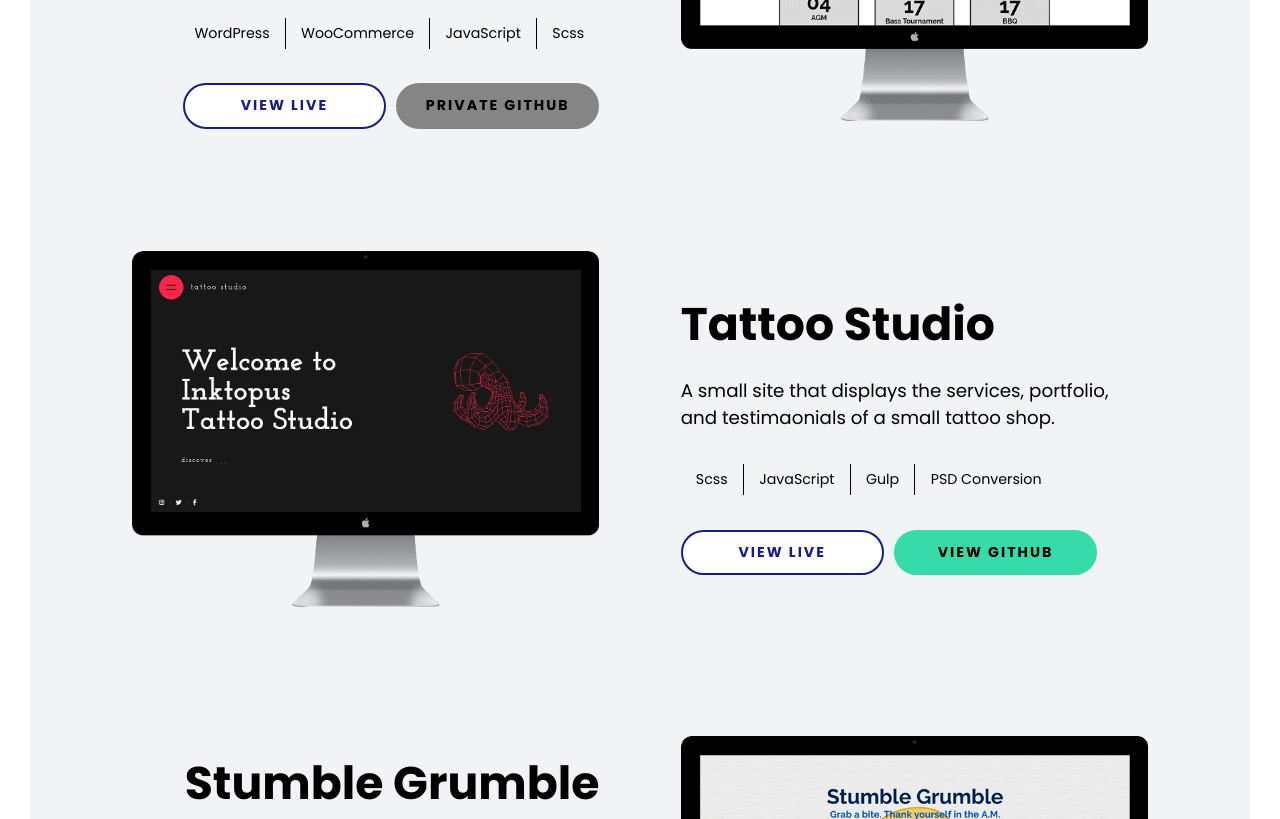
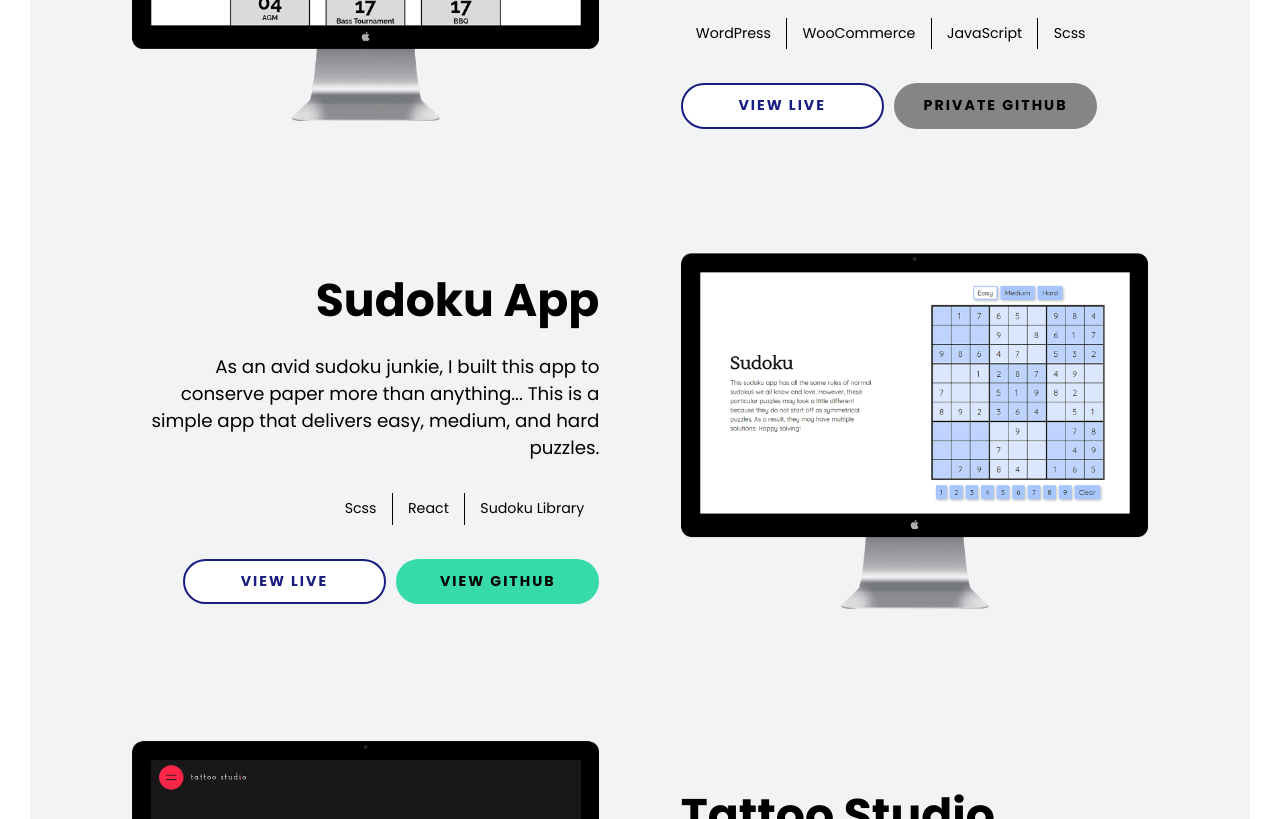
Before and after one commit to claireristow/portfolio, a website: page index.html in a window 1280 px wide. Shown: the part 2122-2941 px from the top of the page. Drawn offline with nearby package versions, Linux system fonts and the light colour scheme; files that its build step writes are made by us from their sources.

Commit message:
sudoku app added to portfolio

```diff
--- a/index.html
+++ b/index.html
@@ -131,7 +131,7 @@
                     <p class="subheading">03 - What I've been working on</p>
                 </div>
                 <h2>Projects</h2>
-                <article class="right wow fadeInUp">
+                <article class="left wow fadeInUp">
                     <div class="projectContent">
                         <h3>PLRA - In Progress</h3>
                         <p>This website helps Percy Lake cottagers stay organized and up to date with events on the lake. Members of the lake can also purchase their annual Percy Lake Ratepayers' Association membership here!</p>
@@ -148,7 +148,28 @@
                     </div>
                     <a href="https://plra.ca/" class="projectImage" target="_blank">
                         <h3 class="hide">PLRA - In Progress</h3>
-                        <img src="assets/devices/percy-display.png" alt="Tattoo Studio website">
+                        <img src="assets/devices/percy-display.png" alt="Percy Lake Ratepayer's Association website displayed">
+                    </a>
+                </article>
+                <article class="right wow fadeInUp">
+                    <div class="projectContent">
+                        <h3>Sudoku App</h3>
+                        <p>As an avid sudoku junkie, I built this app to conserve paper more than anything... This is a simple app that delivers easy, medium, and hard puzzles.</p>
+                        <div class="builtWith">
+                            <p>Scss</p>
+                            <p>React</p>
+                            <p>Sudoku Library</p>
+                        </div>
+                        <div class="projectLinks">
+                            <a href="https://sudoku-36551.firebaseapp.com/" role="button" class="button blueButton" target="_blank">View
+                                Live</a>
+                            <a href="https://github.com/claireristow/sudoku" role="button" class="button greenButton" target="_blank">View
+                                GitHub</a>
+                        </div>
+                    </div>
+                    <a href="https://sudoku-36551.firebaseapp.com/" class="projectImage" target="_blank">
+                        <h3 class="hide">Sudoku App</h3>
+                        <img src="assets/devices/sudoku-display.png" alt="Sudoku app website displayed">
                     </a>
                 </article>
                 <article class="left wow fadeInUp">
```
Also changed, not shown: assets/devices/sudoku-display.png (added).
